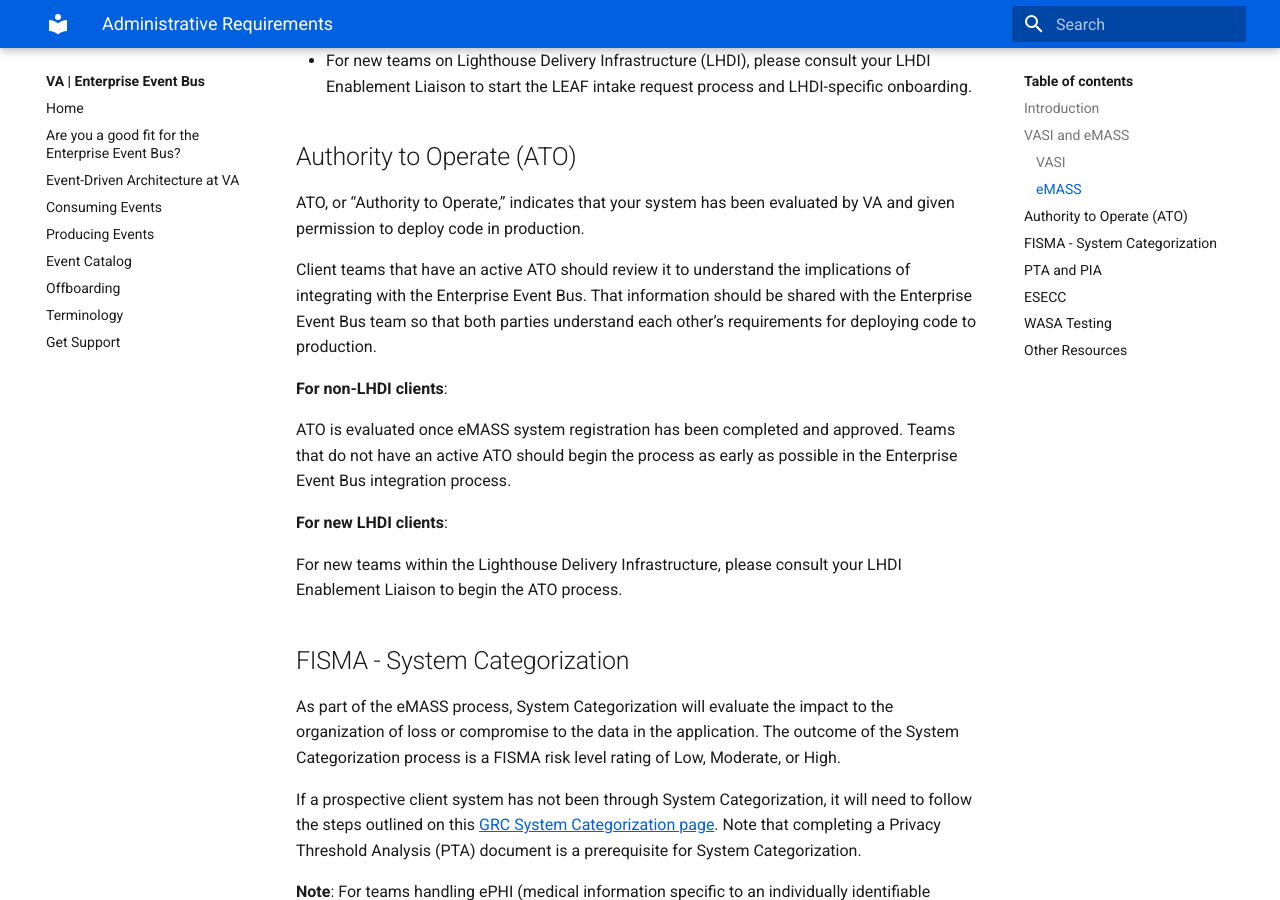
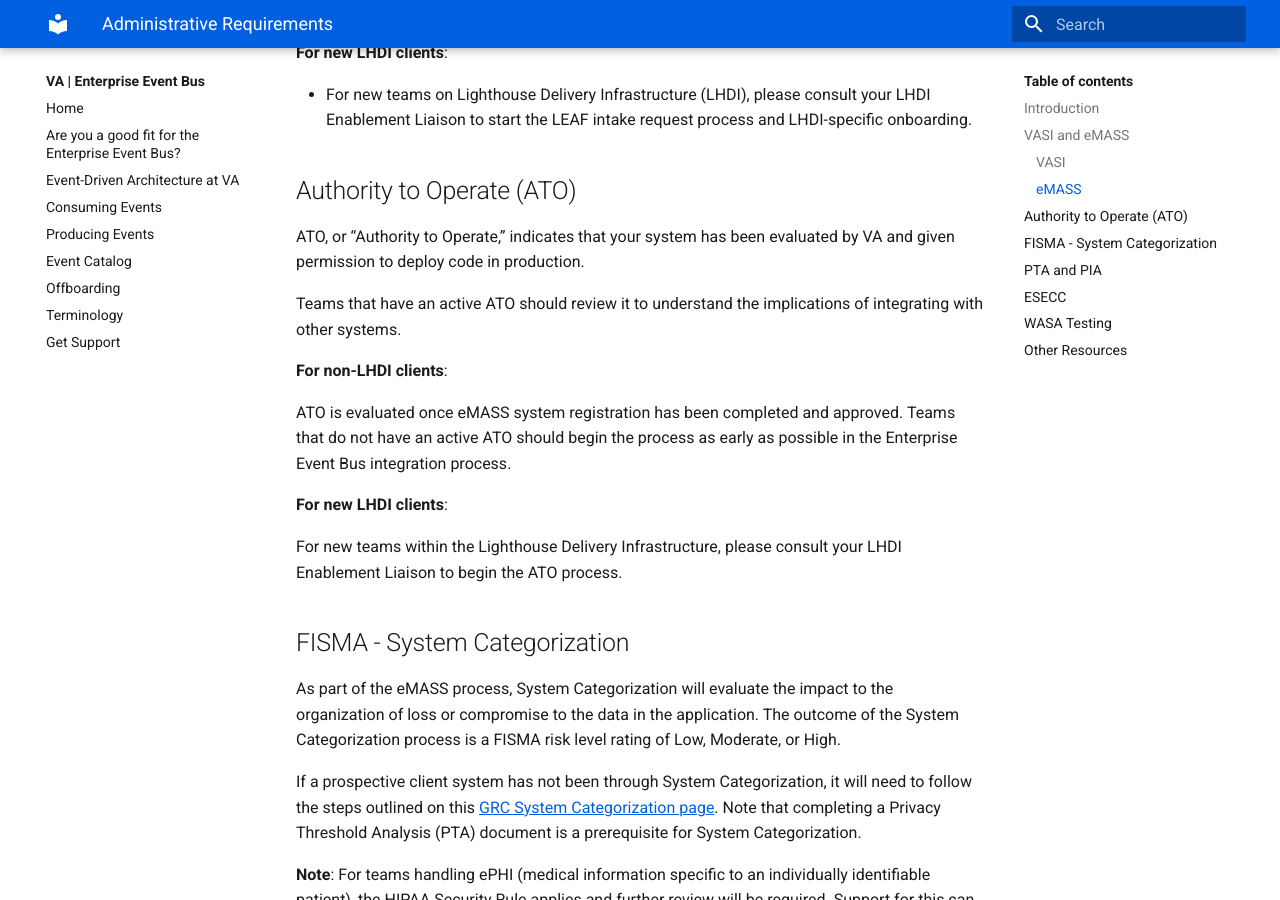
Before and after one commit to department-of-veterans-affairs/ves-event-bus-developer-portal, an MkDocs documentation site: the page built from docs/administrative-requirements.md, in a window 1280 px wide and 900 px high, scrolled down 1807 px. Built offline with MkDocs 1.6.1 and Material for MkDocs 9.7.7, drawn with Linux system fonts in a browser that asks for light colours; some of the changed text lies outside the part shown.

Commit message:
draft PR comment changes

```diff
--- a/docs/administrative-requirements.md
+++ b/docs/administrative-requirements.md
@@ -65,7 +66,7 @@
 
 ATO, or “Authority to Operate,” indicates that your system has been evaluated by VA and given permission to deploy code in production.
 
-Client teams that have an active ATO should review it to understand the implications of integrating with the Enterprise Event Bus. That information should be shared with the Enterprise Event Bus team so that both parties understand each other’s requirements for deploying code to production.
+Teams that have an active ATO should review it to understand the implications of integrating with other systems.
 
 **For non-LHDI clients**:
 
```
Also changed, not shown: other parts of docs/administrative-requirements.md (+3 -2 lines).
